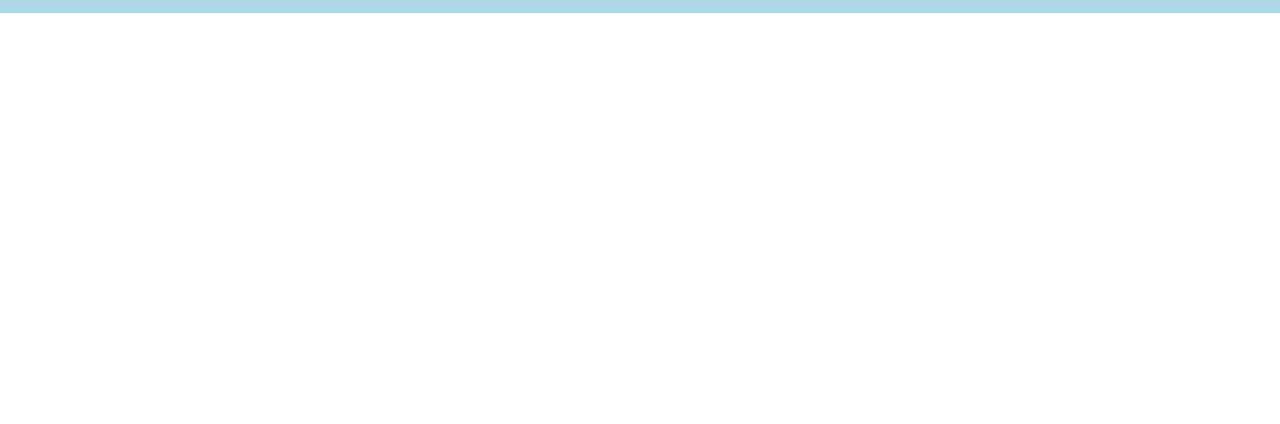
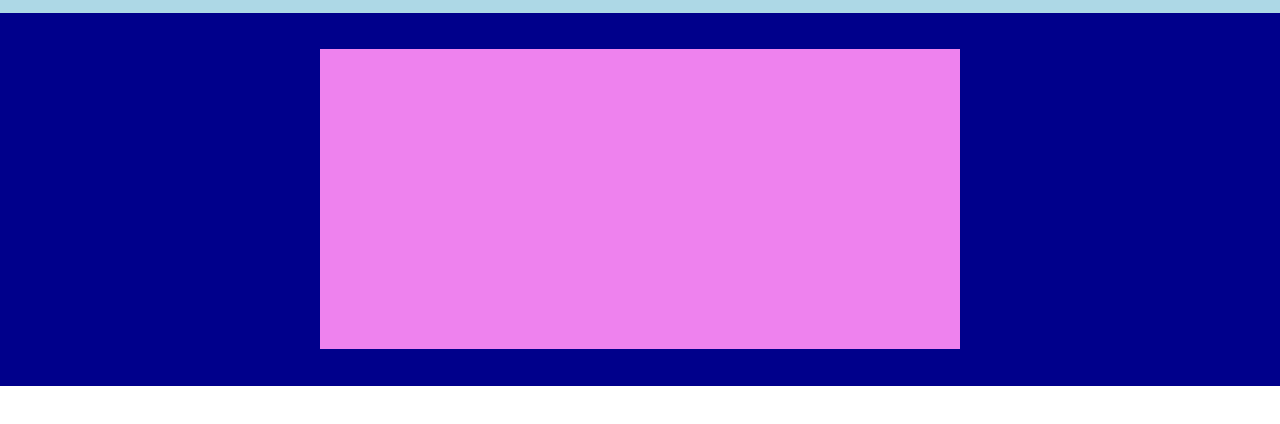
Before and after one commit to Ahri-code/htmlcss-struttura-discord, a plain HTML site: page index.html in a window 1280 px wide. Shown: the part 56-480 px from the top of the page. Drawn offline with Linux system fonts and the light colour scheme.

Commit message:
Style(main): Top div

```diff
--- a/css/style.css
+++ b/css/style.css
@@ -43,3 +43,15 @@ nav {
 }
 
 /* Main */
+
+#top-div {
+    background-color: #00008b;
+}
+
+#top-centered {
+    height: 300px;
+    width: 50%;
+    background-color: #ee82ee;
+    margin-top: calc(100% / 35);
+    margin-bottom: calc(100% / 35);
+}
```
